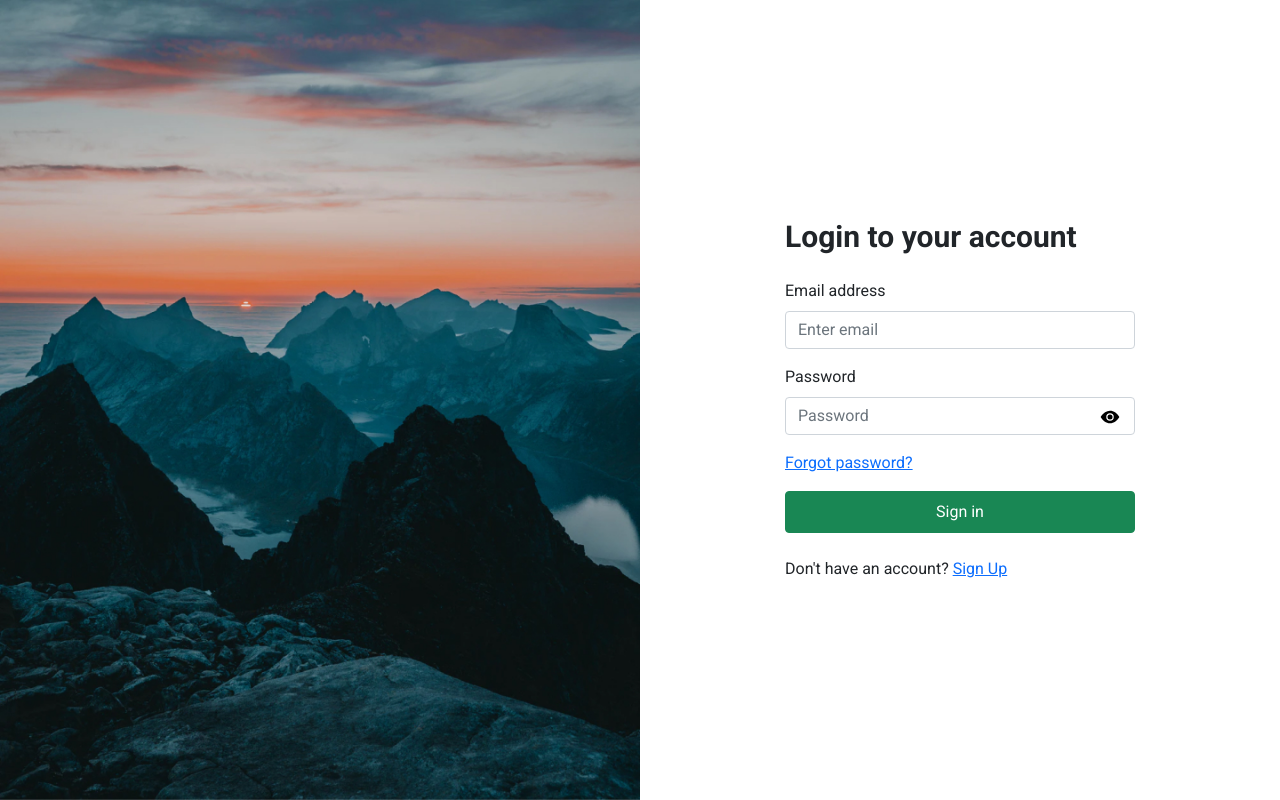
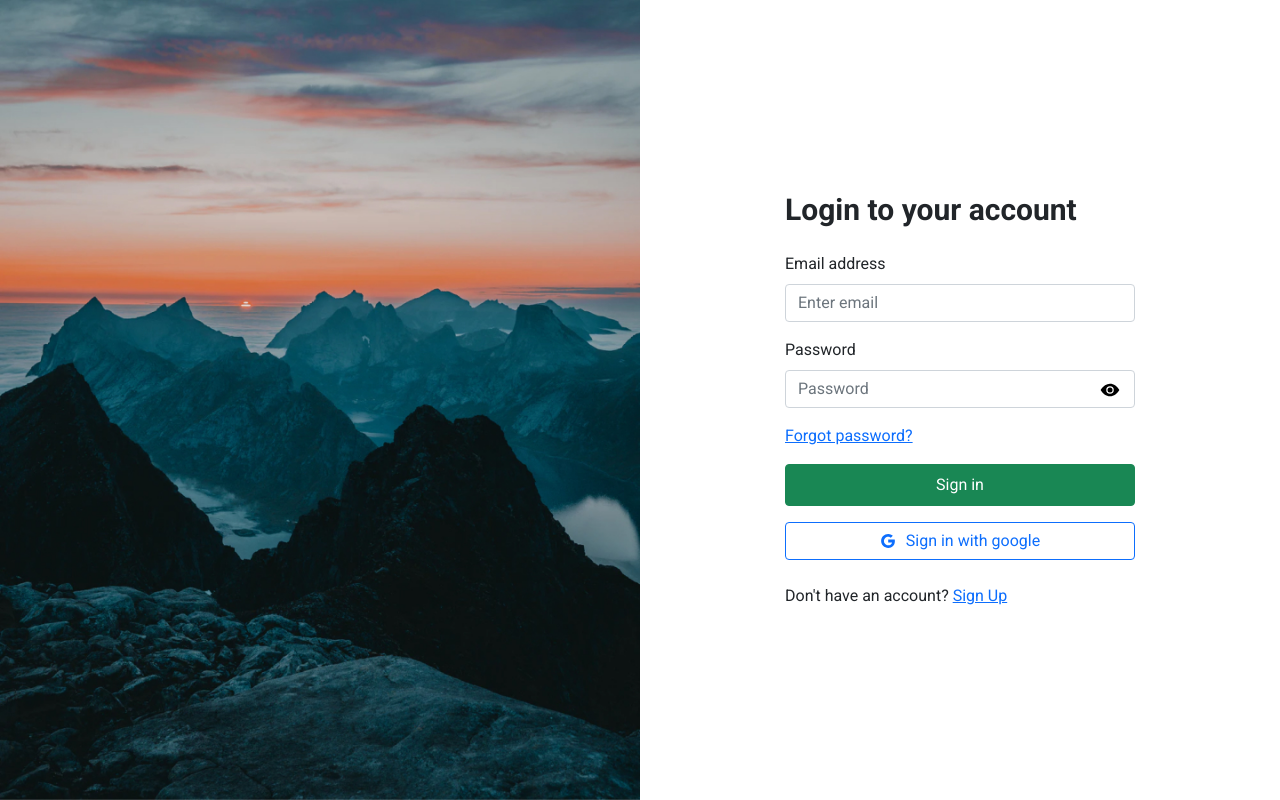
Before and after one commit to LiquidDemAn/Authentication-Firebase, a React (Create React App) app: page /login in a window 1280 px wide. Built offline with nearby package versions, Linux system fonts and the light colour scheme; no server answers.

Commit message:
created google-in-button

```diff
--- a/src/components/common/auth-form/auth-form.tsx
+++ b/src/components/common/auth-form/auth-form.tsx
@@ -8,6 +8,7 @@ import { useAppDispatch, useAppSelector } from '../../../store/hooks';
 import { setError } from '../../../pages/services/user.slice';
 import { PathsEnum } from '../../../App';
 import { getError } from '../../../pages/services/selectors';
+import { GoogleInButton } from '../google-in-button';
 
 export enum AuthFormIdEnum {
 	Login = 'login-form',
@@ -56,6 +57,7 @@ export const AuthForm = ({ formId, onSubmit }: Props) => {
 					{formId === AuthFormIdEnum.Login && 'Sign in'}
 					{formId === AuthFormIdEnum.Register && 'Sign up'}
 				</Button>
+				<GoogleInButton />
 			</div>
 		</Form>
 	);
--- /dev/null
+++ b/src/components/common/google-in-button/google-in-button.scss
@@ -0,0 +1,6 @@
+.google-in-button {
+	display: flex;
+	align-items: center;
+	justify-content: center;
+	column-gap: 10px;
+}
--- /dev/null
+++ b/src/components/common/google-in-button/google-in-button.tsx
@@ -0,0 +1,33 @@
+import './google-in-button.scss';
+import { Button } from 'react-bootstrap';
+import { getAuth } from 'firebase/auth';
+import { GoogleAuthProvider, signInWithPopup } from 'firebase/auth';
+import { IoLogoGoogle } from 'react-icons/io5';
+import { FirebaseError } from 'firebase/app';
+import { useAppDispatch } from '../../../store/hooks';
+import { setError } from '../../../pages/services/user.slice';
+import { ErrorsEnum } from '../../../pages/services/typedef';
+
+export const GoogleInButton = () => {
+	const provider = new GoogleAuthProvider();
+	const dispatch = useAppDispatch();
+
+	const onSubmit = () => {
+		const auth = getAuth();
+
+		signInWithPopup(auth, provider)
+			.catch((error: FirebaseError) => {
+				dispatch(setError(error.code as ErrorsEnum));
+			});
+	};
+
+	return (
+		<Button
+			className='google-in-button'
+			variant='outline-primary'
+			onClick={onSubmit}
+		>
+			<IoLogoGoogle /> Sign in with google
+		</Button>
+	);
+};
--- /dev/null
+++ b/src/components/common/google-in-button/index.ts
@@ -0,0 +1 @@
+export { GoogleInButton } from './google-in-button';
```
